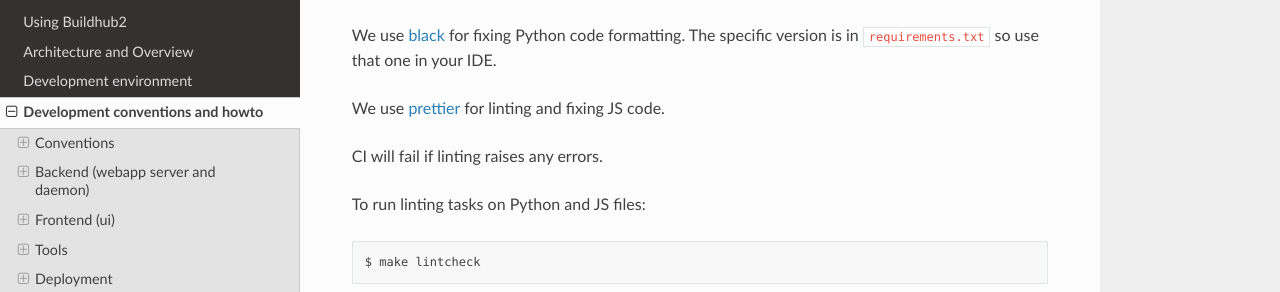
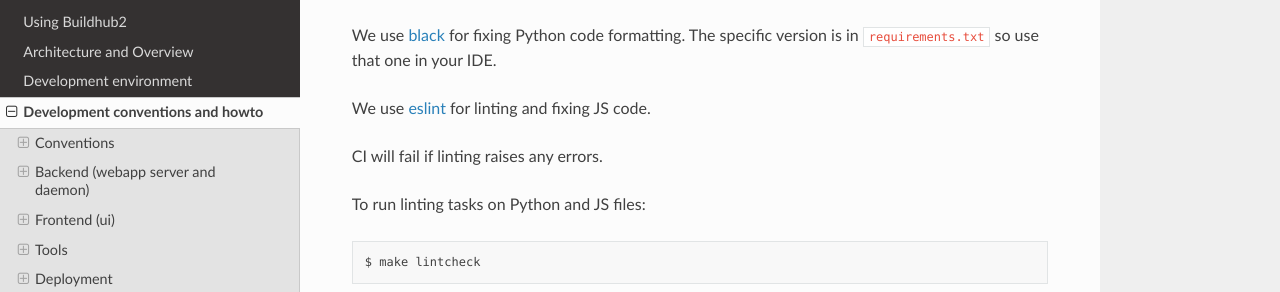
Before and after one commit to mozilla-releng/buildhub2, a Sphinx documentation site: the page built from docs/devhowto.rst, in a window 1280 px wide and 900 px high, scrolled down 917 px. Shown: the part 159-451 px from the top of the window. Built offline with Sphinx 7.4.7 and the Read the Docs theme 2.0.0, drawn with Linux system fonts in a browser that asks for light colours.

Commit message:
Get rid of references to prettier.

```diff
--- a/docs/devhowto.rst
+++ b/docs/devhowto.rst
@@ -26,7 +26,7 @@ We use `black <https://github.com/ambv/black>`_ for fixing Python code
 formatting. The specific version is in ``requirements.txt`` so use that one in
 your IDE.
 
-We use `prettier <https://prettier.io/>`_ for linting and fixing JS code.
+We use `eslint <https://eslint.org>`_ for linting and fixing JS code.
 
 CI will fail if linting raises any errors.
 
```
Also changed, not shown: 2 other files.
